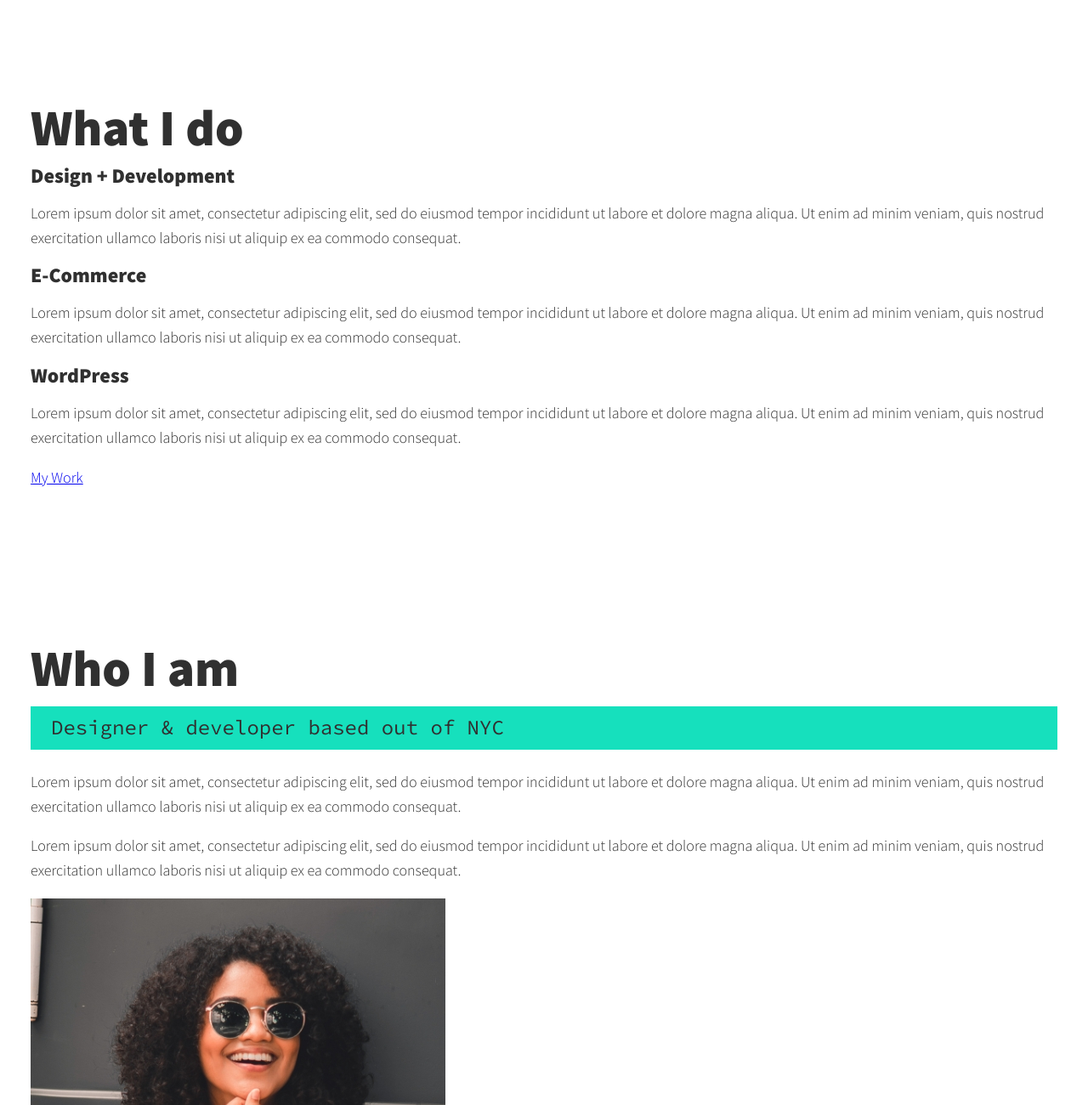
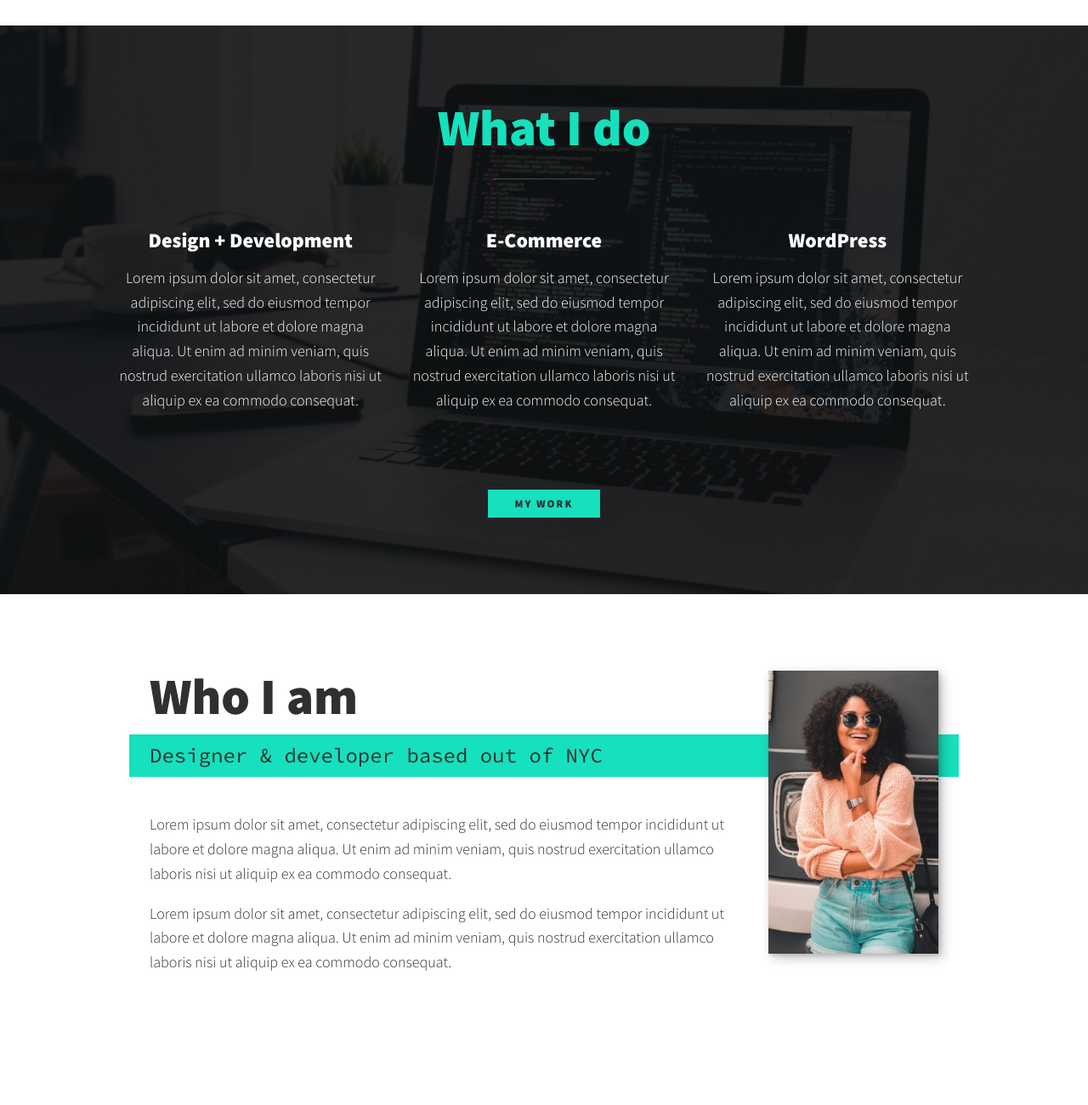
Before and after one commit to luke-h1/archived-portfolio, a plain HTML site: page index.html in a window 1280 px wide. Shown: the part 480-1780 px from the top of the page at 85% size. Drawn offline with nearby package versions, Linux system fonts and the light colour scheme.

Commit message:
update to portfolio

```diff
--- a/index.html
+++ b/index.html
@@ -74,7 +74,7 @@
                <p>Lorem ipsum dolor sit amet, consectetur adipiscing elit, sed do eiusmod tempor incididunt ut labore et dolore magna aliqua. Ut enim ad minim veniam, quis nostrud exercitation ullamco laboris nisi ut aliquip ex ea commodo consequat.</p>
            </div>
 
-           <img src="img/dev-jane-02.jpg" alt="Jane leaning against a bus">
+           <img src="img/dev-jane-02.jpg" alt="Jane leaning against a bus" class="about-me__img">
         </section>
 
         <!-- My Work -->
--- a/styles.css
+++ b/styles.css
@@ -7,8 +7,8 @@
 /* Custom Properties, update these for your own design */
 
 :root {
-    --ff-primary: 'Source Sans Pro', sans-serif;
-    --ff-secondary: 'Source Code Pro', monospace;
+  --ff-primary: "Source Sans Pro", sans-serif;
+  --ff-secondary: "Source Code Pro", monospace;
 
   --fw-reg: 300;
   --fw-bold: 900;
@@ -22,8 +22,8 @@
   --fs-h3: 1.25rem;
   --fs-body: 1rem;
 
-    --bs: 0.25em 0.25em 0.75em rgba(0,0,0,.25),
-          0.125em 0.125em 0.25em rgba(0,0,0,.15);
+  --bs: 0.25em 0.25em 0.75em rgba(0, 0, 0, 0.25),
+    0.125em 0.125em 0.25em rgba(0, 0, 0, 0.15);
 }
 
 @media (min-width: 800px) {
@@ -55,9 +55,36 @@
   max-width: 100%;
 }
 
-strong { font-weight: var(--fw-bold) }
+strong {
+  font-weight: var(--fw-bold);
+}
 
-/* Typography */
+:focus {
+  outline: 3px solid var(--clr-accent);
+  outline-offset: 3px;
+}
+
+/* BUTTONS  */
+
+.btn {
+  display: inline-block;
+  padding: 0.5em 2.5em;
+  background: var(--clr-accent);
+  color: var(--clr-dark);
+  text-decoration: none;
+  cursor: pointer;
+  font-size: 0.8rem;
+  text-transform: uppercase;
+  letter-spacing: 2px;
+  font-weight: var(--fw-bold);
+  transition: transform 200ms ease-in-out;
+}
+
+.btn:hover {
+  transform: scale(1.1);
+}
+
+/* TYPOGRAPHY */
 
 h1,
 h2,
@@ -66,13 +93,18 @@
   margin: 0;
 }
 
-h1 { font-size: var(--fs-h1) }
-h2 { font-size: var(--fs-h2) }
-h3 { font-size: var(--fs-h3) }
-
+h1 {
+  font-size: var(--fs-h1);
+}
+h2 {
+  font-size: var(--fs-h2);
+}
+h3 {
+  font-size: var(--fs-h3);
+}
 
 .section__title {
-    margin-bottom: .25em;
+  margin-bottom: 0.25em;
 }
 
 .section__title--intro {
@@ -91,15 +123,16 @@
 .section__subtitle--intro,
 .section__subtitle--about {
   background: var(--clr-accent);
-    padding: .25em 1em ;
+  padding: 0.25em 1em;
   font-family: var(--ff-secondary);
   margin-bottom: 1em;
 }
 
-
 /* header */
 
-nav { display: none; }
+nav {
+  display: none;
+}
 
 /*  Intro section  */
 
@@ -108,7 +141,11 @@
 }
 
 .intro__img {
-  box-shadow: var(--bs) ;
+  box-shadow: var(--bs);
+}
+
+.section__subtitle--intro {
+  display: inline-block;
 }
 
 @media (min-width: 600px) {
@@ -127,16 +164,114 @@
     grid-area: img;
     min-width: 250px;
     position: relative;
-        z-index: 2 ;
+    z-index: 2;
   }
 
   .section__subtitle--intro {
-      align-self: start ;
-      grid-column: -1 / 1 ;
-      grid-row: 2 ;
+    align-self: start;
+    grid-column: -1 / 1;
+    grid-row: 2;
     text-align: right;
-      position: relative ;
-      left: -1.5em ;
-      width: calc(100% + 1.5em ) ;
+    position: relative;
+    left: -1.5em;
+    width: calc(100% + 1.5em);
   }
 }
+
+/* ==================
+    SERVICES SECTIOn
+   ==================
+*/
+
+.my-services {
+  background-color: var(--clr-dark);
+  background-image: url(/img/services-bg.jpg);
+  background-size: cover;
+  background-blend-mode: overlay;
+  color: var(--clr-light);
+  text-align: center;
+}
+
+.section__title--services {
+  color: var(--clr-accent);
+  position: relative;
+}
+
+.section__title--services::after {
+  content: "";
+  display: block;
+  width: 2em;
+  height: 1px;
+  margin: 0.5em auto 1em;
+  background: var(--clr-light);
+  opacity: 0.25;
+}
+
+.services {
+  margin-bottom: 4em;
+}
+
+.service {
+  max-width: 500px;
+  margin: 0 auto;
+}
+
+@media (min-width: 800px) {
+  .services {
+    display: flex;
+    max-width: 1000px;
+    margin-left: auto;
+    margin-right: auto;
+  }
+
+  .service + .service {
+    /* looks at sibling */
+    margin-left: 2em;
+  }
+}
+
+/* =============
+    ABOUT ME SECTION / WHO AM I
+   ==============*/
+
+.about-me {
+  max-width: 1000px;
+  margin: 0 auto;
+}
+
+.about-me__img {
+    box-shadow: var(--bs) ;
+}
+
+@media (min-width: 600px) {
+  .about-me {
+    display: grid;
+    grid-template-columns: 1fr 200px;
+    grid-template-areas:
+      "title img "
+      "subtitle img"
+      "text img";
+    grid-column-gap: 2em;
+  }
+
+  .section__subtitle--about {
+      grid-column: 1 / -1 ;
+      grid-row: 2 ;
+      position: relative;
+      left: -1em ;
+      width: calc(100% + 2em ) ;
+      padding-left: 1em ;
+      padding-right: calc(200px + 4em) ;
+  }
+
+
+  .section__title--about {
+    grid-area: title;
+  }
+
+  .about-me__img {
+    grid-area: img;
+    position: relative ;
+    z-index: 2 ;
+  }
+}
```
Lines whose indentation alone changed are shown as unchanged.
